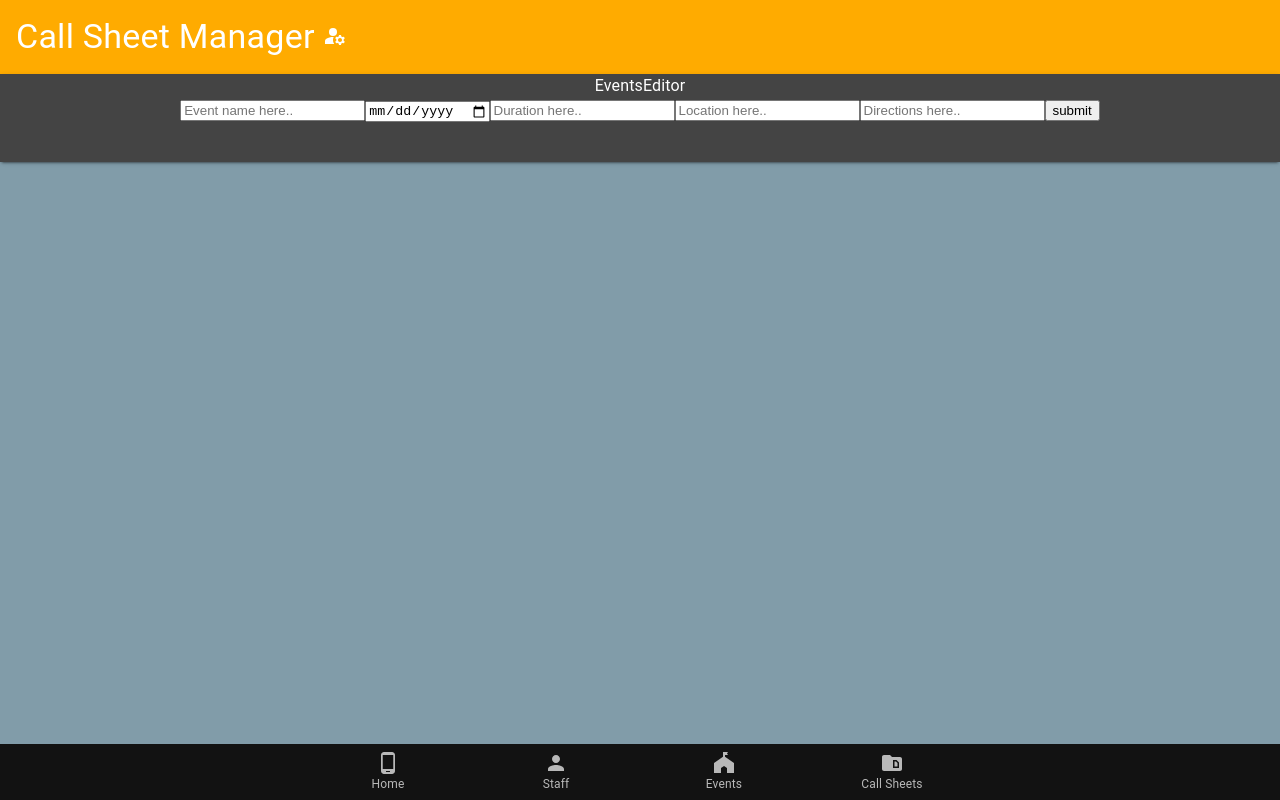
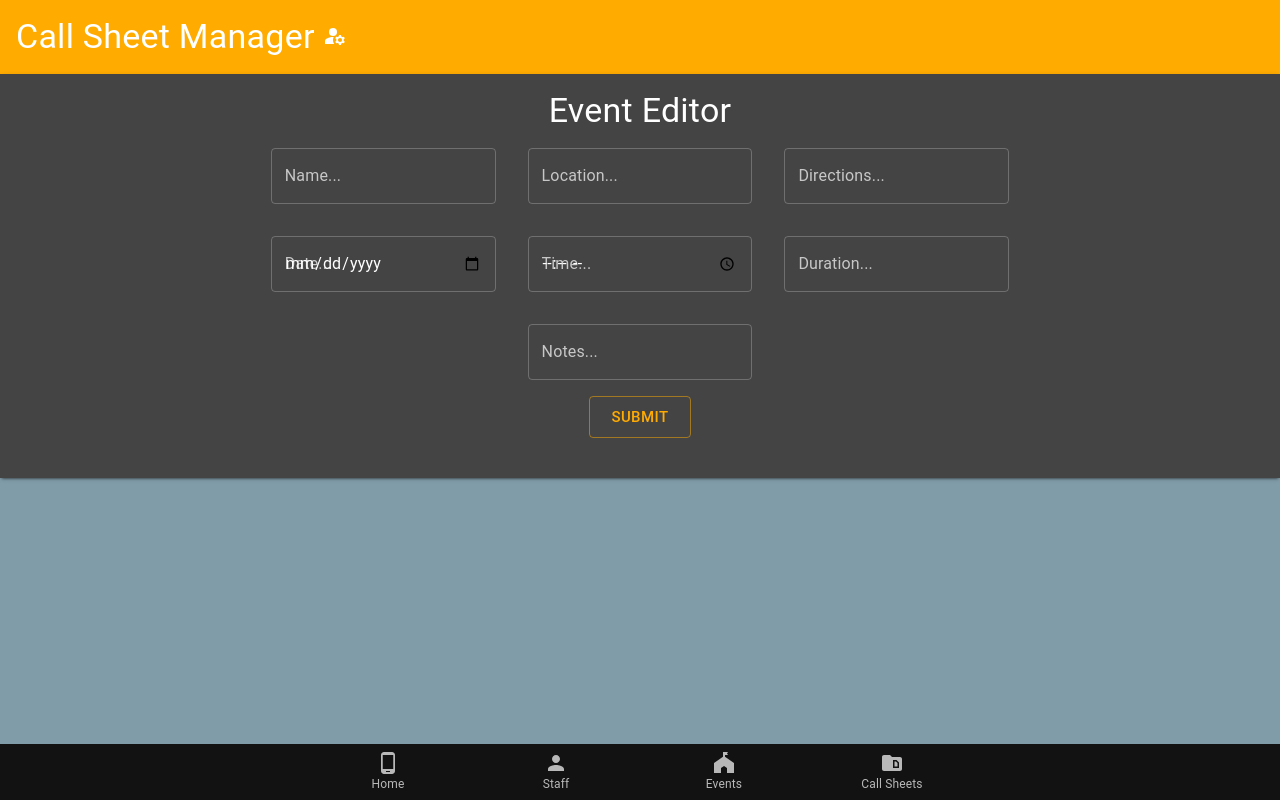
Before and after one commit to hariseldon27/call-sheet-manager, a React (Create React App) app: page /events/1/editor in a window 1280 px wide. Built offline with nearby package versions, Linux system fonts and the light colour scheme; no server answers.

Commit message:
editor fixed up

```diff
--- a/package.json
+++ b/package.json
@@ -3,6 +3,10 @@
   "version": "0.1.0",
   "private": true,
   "dependencies": {
+    "@emotion/react": "^11.7.1",
+    "@emotion/styled": "^11.6.0",
+    "@mui/icons-material": "^5.4.2",
+    "@mui/material": "^5.4.2",
     "@testing-library/jest-dom": "^5.16.2",
     "@testing-library/react": "^12.1.2",
     "@testing-library/user-event": "^13.5.0",
--- a/src/components/EventListingCard.js
+++ b/src/components/EventListingCard.js
@@ -39,7 +39,7 @@ return (
         flexGrow: 1,
         alignContent: 'center',
         display: 'grid',
-        mx: 'auto'
+        mx: 'auto',
 
       }}>
         <Card sx={{ display: 'flex' }}>
@@ -52,32 +52,31 @@ return (
               <strong>Date:</strong> {date}
               </Typography>
               <Typography variant="body1" color="text.secondary">
-              <strong>Loc:</strong> {location}
+                <strong>Time:</strong> {duration}
               </Typography>
               <Typography variant="body1" color="text.secondary">
-                Directions: {directionsCheck}
+              <strong>Loc:</strong> {location}
               </Typography>
             </CardContent>
           </Box>
           <CardContent sx={{ flex: '1 0 auto'}}>
-            <Typography variant="body1" color="text.secondary">
-            {}
-            </Typography>
             <Box sx={{
                 backgroundColor: 'primary.light',
                 my: 1,
-                py: 1,
+                p: 1,
+                maxWidth: 400
             }}>
                 <Typography variant="strong">Notes:</Typography>
                 <Typography variant="body2" color="text.secondary">
                 {notes}
                 </Typography>
             </Box>
+
             <Box sx={{
                 alignContent: 'center',
             }}>
                 <CardActions >
-                <Button component={RouterLink} to={`/event/${id}/editor`} size="small"> <EditIcon /> </Button>
+                <Button component={RouterLink} to={`/events/${id}/editor`} size="small"> <EditIcon /> </Button>
                 <Button size="small"> <DeleteIcon /> </Button>
                 </CardActions>
             </Box>
--- a/src/components/EventsContainerMaterial.js
+++ b/src/components/EventsContainerMaterial.js
@@ -41,13 +41,14 @@ function EventsContainerMaterial() {
     <Container>
     <CssBaseline />
         <Container sx={{
-            py: 4,
+            py: 2,
             mx: 'auto',
             alignContent : 'center',
             display: 'grid',
-            }}
+        }}
             maxWidth="md"
             >
+        <Typography variant='h4' component='h2'>Events</Typography>
             <Stack spacing={2}>
                 {eventCardRender}
             </Stack>
--- a/src/components/EventsEditorMaterial.js
+++ b/src/components/EventsEditorMaterial.js
@@ -1,6 +1,10 @@
 import React, { useState, useEffect } from 'react'
 import { useParams, useHistory } from 'react-router-dom';
 import Box from '@mui/material/Box';
+import Typography from '@mui/material/Typography';
+import TextField from '@mui/material/TextField';
+import Button from '@mui/material/Button';
+
 
 
 function EventsEditorMaterial() {
@@ -11,10 +15,12 @@ name: '',
 date: '',
 duration: '',
 location: '',
-directions: ''
+directions: '',
+notes: '',
 })
 
 const {id} = useParams()
+
 useEffect(() => {
       fetch(`http://localhost:3000/events/${id}`)
       .then(r => r.json())
@@ -44,44 +50,94 @@ function handleEventEditChange(e){
 
 
   return (
-    <div>EventsEditor
-      <form onSubmit={handleEventEditSubmit}>
-    <input
-        type="text"
+    <Box
+    component="form"
+    sx={{
+      '& .MuiTextField-root': { m: 2, width: '25ch' },
+    }}
+    noValidate
+    autoComplete="off"
+    onSubmit={handleEventEditSubmit}
+    >
+      <Box sx={{
+          maxWidth: 'md',
+          mx: 'auto',
+          alignContent: 'center',
+          mt: 2
+
+      }}>
+          <Typography variant="h4" component="h2">Event Editor</Typography>
+
+
+
+                <TextField id="outlined-basic"
+                label="Name..."
+                variant="outlined"
                 name="name"
-         placeholder="Event name here.."
                 value={eventEdit.name}
                 onChange={handleEventEditChange}
                 />
-     <input
+
+
+                <TextField
+                label="Location..."
+                variant="outlined"
+                name="location"
+                value={eventEdit.location}
+                onChange={handleEventEditChange}
+                />
+
+
+                <TextField
+                label="Directions..."
+                variant="outlined"
+                name="directions"
+                value={eventEdit.directions}
+                onChange={handleEventEditChange}
+                />
+
+                <TextField
+                label="Date..."
+                variant="outlined"
+                name="date"
                 type="date"
-        name="date"
                 value={eventEdit.date}
                 onChange={handleEventEditChange}
                 />
-    <input
-      type="text"
+
+                <TextField
+                label="Time..."
+                variant="outlined"
+                type="time"
+                name="time"
+                value={eventEdit.time}
+                onChange={handleEventEditChange}
+                />
+
+                <TextField
+                label="Duration..."
+                variant="outlined"
                 name="duration"
-      placeholder="Duration here.."
                 value={eventEdit.duration}
-      onChange={handleEventEditChange}/>
-    <input
-      type="text"
-      name="location"
-      placeholder="Location here.."
-      value={eventEdit.location}
-      onChange={handleEventEditChange}/>
+                onChange={handleEventEditChange}
+                />
 
-    <input
-       type="text"
-       name="directions"
-       placeholder="Directions here.."
-       value={eventEdit.directions}
-       onChange={handleEventEditChange}/>
+                <TextField
+                label="Notes..."
+                name="notes"
+                value={eventEdit.notes}
+                onChange={handleEventEditChange}
+                variant="outlined"
+                multiline
+                maxRows={4}
+                />
+                <Box>
+                    <Button size="large" color="secondary" type="submit" label="Submit" variant="outlined" >Submit</Button>
+                </Box>
 
-    <input type="submit" value="submit" />
-    </form>
-    </div>
+
+        </Box>
+    </Box>
   );
 }
 
--- a/src/components/StaffListingCard.js
+++ b/src/components/StaffListingCard.js
@@ -12,7 +12,6 @@ import SaveIcon from '@mui/icons-material/Save';
 import DeleteIcon from '@mui/icons-material/Delete';
 import Avatar from '@mui/material/Avatar';
 import Box from '@mui/material/Box';
-import { deepOrange } from '@mui/material/colors';
 
 
 
--- a/src/db.json
+++ b/src/db.json
@@ -49,7 +49,8 @@
       "duration": "2:00 - 6:00",
       "location": "SF",
       "directions": "to some ",
-      "notes": "I like turtles"
+      "notes": "I like turtles, but then again it is turtles all the way down!",
+      "time": "15:03"
     },
     {
       "id": 2,
@@ -58,7 +59,8 @@
       "duration": "2:00 - 6:00",
       "location": "SF",
       "directions": "",
-      "notes": "such a beautiful city"
+      "notes": "how many dogs does it take to burn down a barn?  Just look at that wig and you'll see why!",
+      "time": "21:23"
     }
   ]
 }
```
Also changed, not shown: 1 other file (tests, documents, lock files or other folders). Lines whose indentation alone changed are shown as unchanged.
